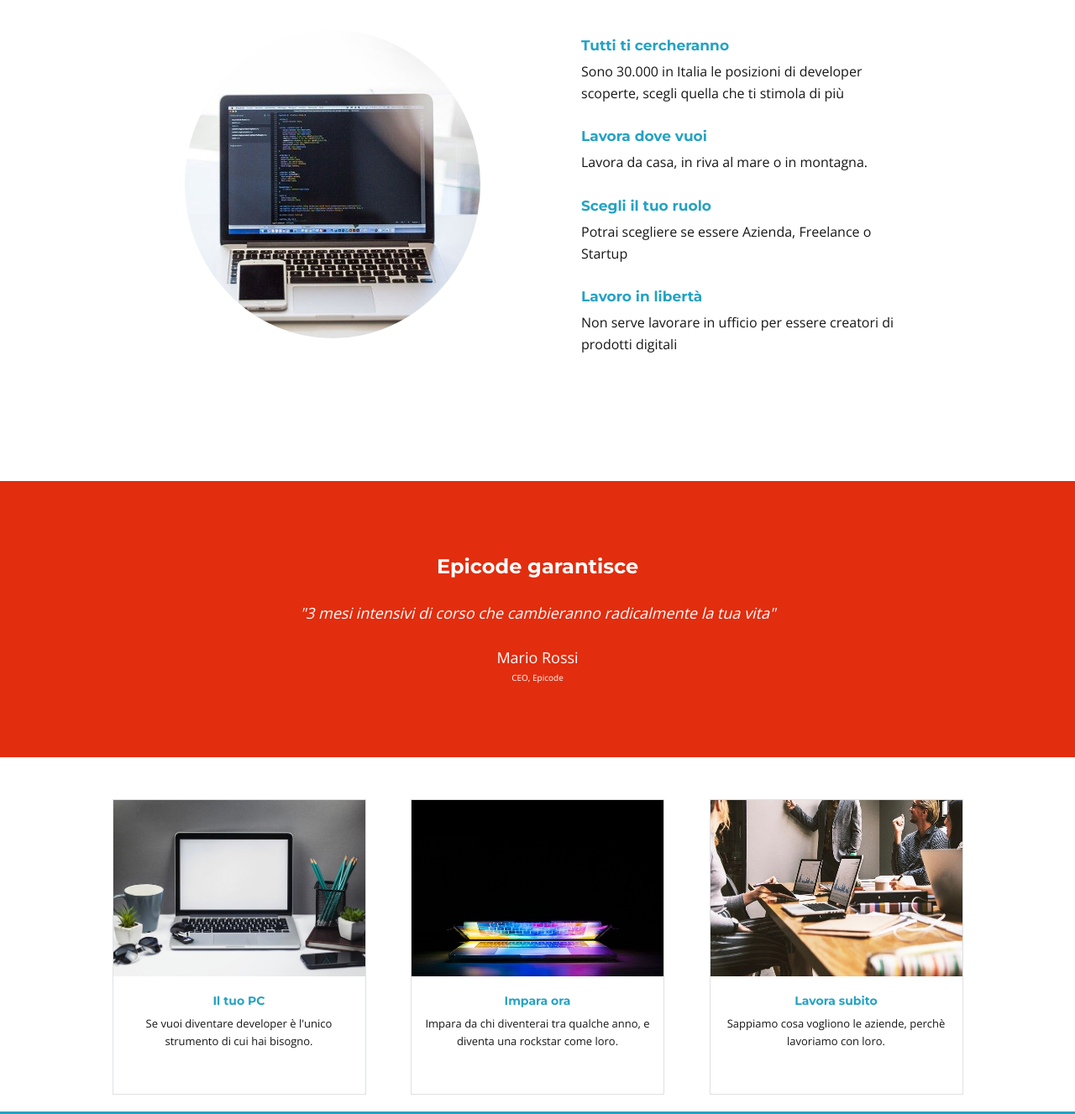
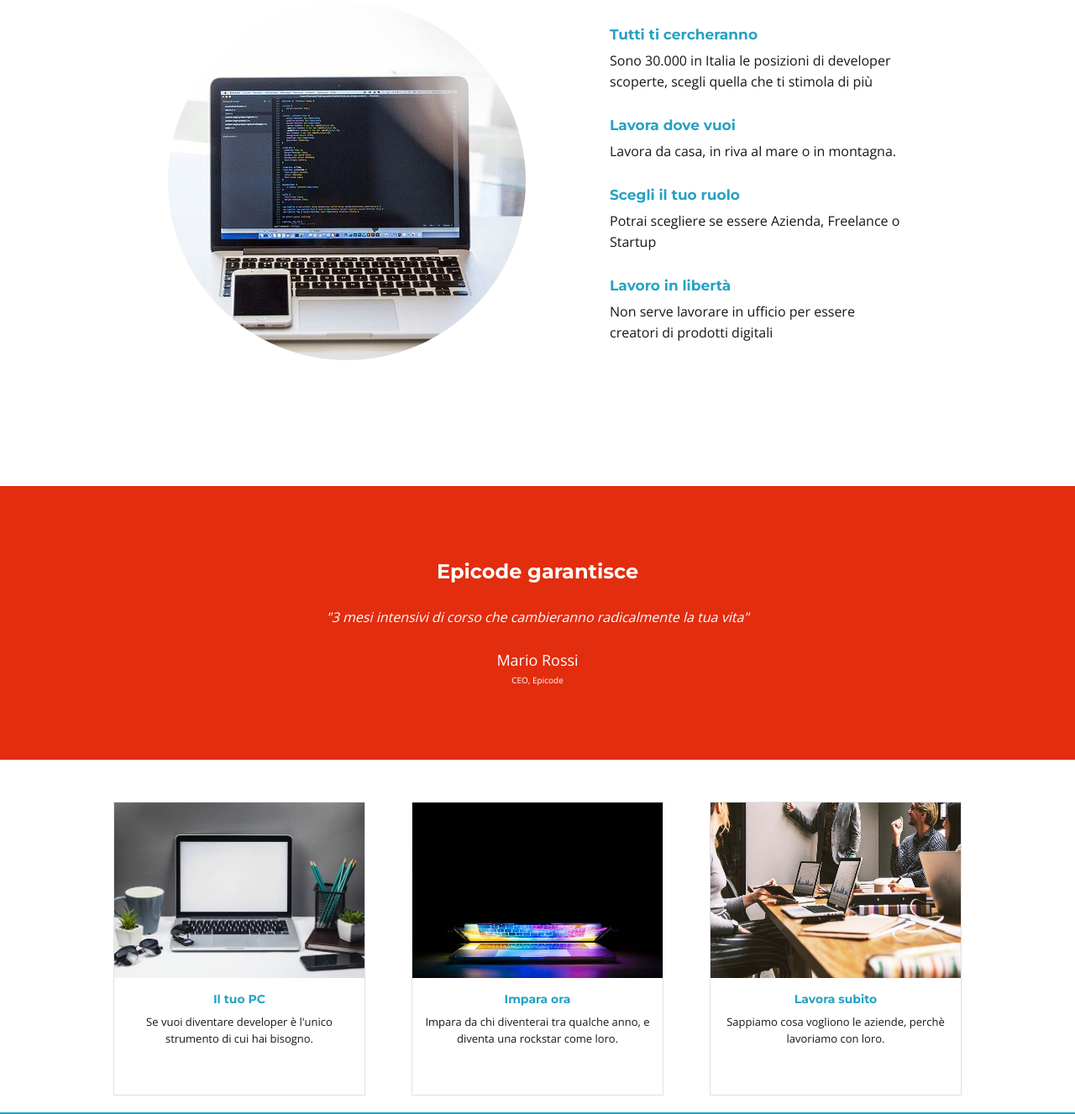
Before and after one commit to eleonoramattera/U1-W1-D5-Progetto-settimanale, a plain HTML site: page index desktop.html in a window 1280 px wide. Shown: the part 723-2050 px from the top of the page at 84% size. Drawn offline with nearby package versions, Linux system fonts and the light colour scheme; files whose address does not match are found by name.

Commit message:
fix html, css desktop version

```diff
--- a/css/style-desktop.css
+++ b/css/style_desktop.css
@@ -1,6 +1,20 @@
 /* Your styles here */
 @import url("https://fonts.googleapis.com/css2?family=Montserrat:wght@600;700;&display=swap");
 @import url("https://fonts.googleapis.com/css2?family=Open+Sans:wght@400;700&display=swap");
+
+*,
+*::after,
+*::before {
+  box-sizing: border-box;
+}
+
+h1,
+h3,
+h4,
+h5 {
+  font-family: "Montserrat", sans-serif;
+  font-weight: 700;
+}
 
 body {
   font-family: "Open Sans", sans-serif;
@@ -16,10 +30,9 @@ header {
 header {
   background-color: black;
   width: 100%;
-  font-family: "Montserrat", sans-serif;
 }
 
-img {
+header img {
   width: 150px;
   padding: 20px;
 }
@@ -31,32 +44,25 @@ main {
 }
 
 /* PRIMO DIV */
-.uno {
+main > div:first-child {
   background-image: url("../images/banner.jpg");
   background-size: 100%;
-  padding-left: 70px;
-  padding-right: 70px;
-
+  padding: 0 70px;
   height: 500px;
-}
-
-div.uno div {
-  padding-top: 170px;
+  display: flow-root;
 }
 
 h1 {
   color: #25a2c3;
   font-weight: bold;
   font-size: xx-large;
-  font-family: "Montserrat", sans-serif;
+  margin-top: 150px;
 }
 
-.uno p {
+main > div:first-child p {
   line-height: 180%;
-  margin-top: 15px;
-  margin-bottom: 25px;
-  padding-left: 280px;
-  padding-right: 280px;
+  margin: 15px 0 25px 0;
+  padding: 0 280px;
 }
 
 button {
@@ -64,17 +70,18 @@ button {
   color: white;
   border: 1px solid;
   border-radius: 6px;
-
   font-family: "Montserrat", sans-serif;
   font-weight: bold;
-  padding-top: 15px;
-  padding-bottom: 15px;
-  padding-left: 30px;
-  padding-right: 30px;
+  padding: 15px 30px;
 }
 
 /* SECONDO DIV */
-div > h4 {
+main > div:nth-child(2) {
+  margin: 150px 200px;
+  display: flex;
+}
+
+main > div:nth-child(2) h4 {
   color: #25a2c3;
   font-weight: 700;
   margin-top: 30px;
@@ -84,81 +91,59 @@ div > h4 {
   text-align: left;
 }
 
-.due {
-  margin-top: 150px;
-  margin-right: 200px;
-  margin-bottom: 150px;
-  margin-left: 200px;
-  display: flex;
+main > div:nth-child(2) div {
+  padding-left: 100px;
 }
 
-div.contenitore p {
+main > div:nth-child(2) div > p {
   line-height: 160%;
   text-align: left;
 }
 
-.contenitore {
-  padding-left: 100px;
-}
-
-.due img {
-  width: 40%;
+main > div:nth-child(2) img {
+  width: 50%;
   border-radius: 50%;
 }
 
 /* TERZO DIV */
-.tre {
+main > div:nth-child(3) {
   background-color: #e22d0e;
   color: white;
-  padding-left: 20px;
-  padding-right: 20px;
-  padding-top: 90px;
-  padding-bottom: 90px;
+  padding: 90px 20px;
   text-align: center;
-  margin-top: 50px;
-  margin-bottom: 50px;
+  margin: 50px 0;
 }
 
-h3 {
+main > div:nth-child(3) h3 {
   font-size: x-large;
-  font-weight: bold;
-  font-family: "Montserrat", sans-serif;
 }
 
-.primo-p {
+main > div:nth-child(3) h3 + p {
   line-height: 150%;
   margin-top: 30px;
   margin-bottom: 30px;
   font-style: italic;
-  font-size: large;
 }
 
-.secondo-p {
+main > div:nth-child(3) h3 + p + p {
   margin-bottom: 10px;
   font-size: large;
 }
 
-.terzo-p {
+main > div:nth-child(3) h3 + p + p + p {
   font-size: x-small;
   font-weight: 200;
 }
 
 /* QUARTO DIV */
-.quattro {
+main > div:nth-child(4) {
   padding-left: 80px;
   padding-right: 80px;
   display: flex;
   justify-content: space-evenly;
 }
 
-.foto {
-  width: 100%;
-  padding-left: 0px;
-  padding-top: 0px;
-  height: 60%;
-}
-
-div.quattro div {
+main > div:nth-child(4) div {
   border: 1px solid #dee1e3;
   margin-bottom: 20px;
   width: 300px;
@@ -166,38 +151,36 @@ div.quattro div {
   display: inline-block;
 }
 
-h5 {
+main > div:nth-child(4) div img {
+  height: 60%;
+  width: 100%;
+}
+
+main > div:nth-child(4) div h5 {
   color: #25a2c3;
-  font-weight: 700;
-
-  margin-bottom: 10px;
-  font-family: "Montserrat", sans-serif;
+  margin: 16px 0 10px 0;
   font-size: 14px;
 }
 
-.didascalia {
+main > div:nth-child(4) div p {
   line-height: 160%;
   font-size: 13px;
   padding-left: 12px;
   padding-right: 12px;
 }
+
 /*  FOOTER */
 footer {
   background-color: #25a2c3;
   color: #add1d5;
   text-align: center;
-  padding-top: 40px;
-  padding-bottom: 40px;
-  padding-left: 60px;
-  padding-right: 60px;
+  padding: 40px 60px;
 }
 
 footer h4 {
   color: white;
   font-weight: 700;
-  padding-top: 20px;
-  padding-bottom: 10px;
-  font-family: "Montserrat", sans-serif;
+  padding: 20px 0 10px 0;
   font-size: 25px;
   text-align: center;
 }
@@ -208,9 +191,8 @@ a {
 }
 
 hr {
-  color: #add1d5;
-  margin-right: 500px;
-  margin-left: 500px;
+  border-color: #add1d5;
+  width: 116px;
 }
 
 footer p {
@@ -218,7 +200,7 @@ footer p {
   padding-top: 20px;
 }
 
-footer span {
+footer div span {
   line-height: 150%;
 }
 
--- a/index desktop.html
+++ b/index desktop.html
@@ -6,13 +6,12 @@
     <meta name="viewport" content="width=device-width, initial-scale=1.0" />
     <meta
       name="description"
-      content="Da zero a Epicode con i corsi completi per diventare un sviluppatore professionista in 3 mesi"
-    />
+      content="Da zero a Epicode con i corsi completi per diventare un sviluppatore professionista in 3 mesi" />
     <link rel="stylesheet" href="./css/reset.css" />
-    <link rel="stylesheet" href="css/style-desktop.css" />
+    <link rel="stylesheet" href="css/style_desktop.css" />
     <link rel="stylesheet" href="fontawesome-free-6.2.1-web/css/all.css" />
 
-    <title>Corso di Web Developer - Epicode school</title>
+    <title>Corso Web Developer - Epicode school</title>
   </head>
   <body>
     <header>
@@ -20,72 +19,53 @@
     </header>
 
     <main>
-      <div class="uno">
+      <div>
+        <h1>Corso Web Developer</h1>
+        <p>
+          Smetti di inseguire i titoli, inizia a lavorare. Mentre tutti vogliono arricchire il CV, tu pensa ad
+          arricchire le tue competenze.
+        </p>
+        <button type="button">PARTIAMO!</button>
+      </div>
+
+      <div>
+        <img src="./images/notebook.jpg" alt="notebook" />
         <div>
-          <h1>Corso di Web Developer</h1>
-          <p>
-            Smetti di inseguire i titoli, inizia a lavorare. Mentre tutti
-            vogliono arricchire il CV, tu pensa ad arricchire le tue competenze.
-          </p>
-          <button>PARTIAMO!</button>
+          <h4>Tutti ti cercheranno</h4>
+          <p>Sono 30.000 in Italia le posizioni di developer scoperte, scegli quella che ti stimola di più</p>
+          <h4>Lavora dove vuoi</h4>
+          <p>Lavora da casa, in riva al mare o in montagna.</p>
+          <h4>Scegli il tuo ruolo</h4>
+          <p>Potrai scegliere se essere Azienda, Freelance o Startup</p>
+          <h4>Lavoro in libertà</h4>
+          <p>Non serve lavorare in ufficio per essere creatori di prodotti digitali</p>
         </div>
       </div>
 
-      <div class="due">
-        <img src="./images/notebook.jpg" alt="notebook" />
-
-        <div class="contenitore">
-          <h4>Tutti ti cercheranno</h4>
-          <p>
-            Sono 30.000 in Italia le posizioni di developer scoperte, scegli
-            quella che ti stimola di più
-          </p>
-          <h4>Lavora dove vuoi</h4>
-          <p>Lavora da casa, in riva al mare o in montagna.</p>
-
-          <h4>Scegli il tuo ruolo</h4>
-          <p>Potrai scegliere se essere Azienda, Freelance o Startup</p>
-          <h4>Lavoro in libertà</h4>
-          <p>
-            Non serve lavorare in ufficio per essere creatori di prodotti
-            digitali
-          </p>
-        </div>
+      <div>
+        <h3>Epicode garantisce</h3>
+        <p>"3 mesi intensivi di corso che cambieranno radicalmente la tua vita"</p>
+        <p>Mario Rossi</p>
+        <p>CEO, Epicode</p>
       </div>
 
-      <div class="tre">
-        <h3>Epicode garantisce</h3>
-        <p class="primo-p">
-          "3 mesi intensivi di corso che cambieranno radicalmente la tua vita"
-        </p>
-        <p class="secondo-p">Mario Rossi</p>
-        <p class="terzo-p">CEO, Epicode</p>
-      </div>
-
-      <div class="quattro">
+      <div>
         <div>
-          <img class="foto" src="./images/foto1.jpg" alt="pc" />
+          <img src="./images/foto1.jpg" alt="pc" />
           <h5>Il tuo PC</h5>
-          <p class="didascalia">
-            Se vuoi diventare developer è l'unico strumento di cui hai bisogno.
-          </p>
+          <p>Se vuoi diventare developer è l'unico strumento di cui hai bisogno.</p>
         </div>
 
         <div>
-          <img class="foto" src="./images/foto2.jpg" alt="pc" />
+          <img src="./images/foto2.jpg" alt="pc" />
           <h5>Impara ora</h5>
-          <p class="didascalia">
-            Impara da chi diventerai tra qualche anno, e diventa una rockstar
-            come loro.
-          </p>
+          <p>Impara da chi diventerai tra qualche anno, e diventa una rockstar come loro.</p>
         </div>
 
         <div>
-          <img class="foto" src="./images/foto3.jpg" alt="meeting" />
+          <img src="./images/foto3.jpg" alt="meeting" />
           <h5>Lavora subito</h5>
-          <p class="didascalia">
-            Sappiamo cosa vogliono le aziende, perchè lavoriamo con loro.
-          </p>
+          <p>Sappiamo cosa vogliono le aziende, perchè lavoriamo con loro.</p>
         </div>
       </div>
     </main>
```
